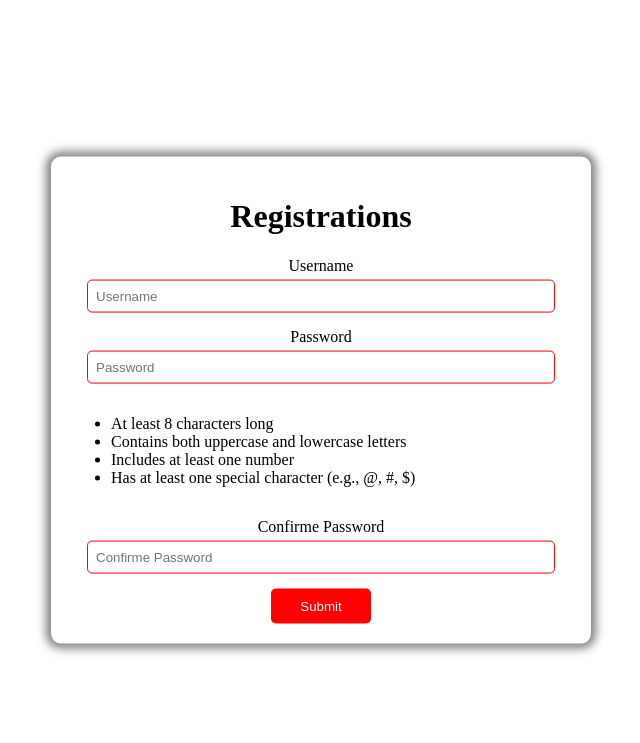
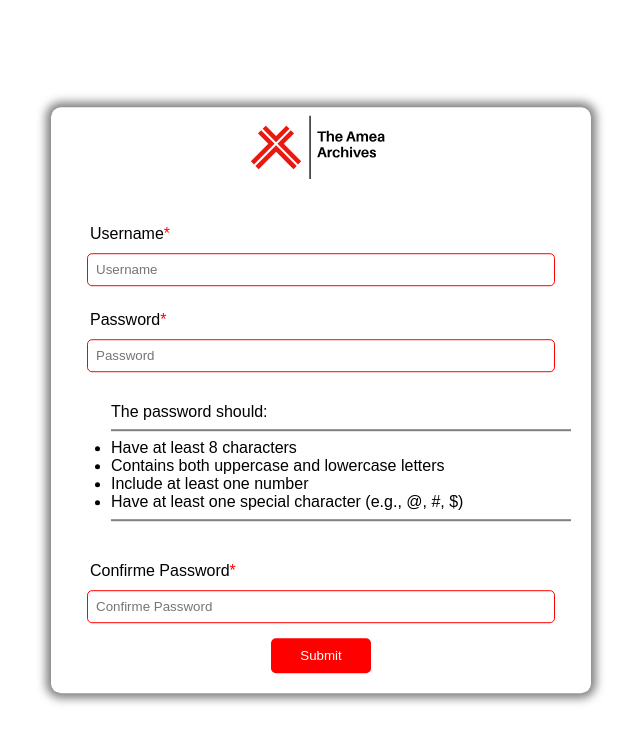
Before and after one commit to TheAmeaArchives/Great_Sage, a Django app: page /signup/ in a window 1280 px wide. Shown: the top 743 px of the page, without its empty margins (319-959 px from the left). Run offline with Django 5.2, Linux system fonts and the light colour scheme.

Commit message:
styling on register page

```diff
--- a/GreatSage/users/static/users/css/signup.css
+++ b/GreatSage/users/static/users/css/signup.css
@@ -1,4 +1,5 @@
 .container {
+    font-family: Arial, Helvetica, sans-serif;
     position: fixed;
     top: 50%;
     left: 50%;
@@ -11,6 +12,34 @@
     text-align: center;
     border-radius: 10px;
     box-shadow: 0px 0px 10px 5px rgba(0,0,0,0.5);
+}
+hr{
+    border-color: gray;
+    border-style: solid;
+}
+.image{
+    width: 130px;
+    margin-top: 20px ;
+    flex-grow: 1;
+    background-color: white;
+    border-radius:50%;
+
+}
+
+.label{
+    margin-top: 10px;
+    text-align: start;
+    margin-left: 19px;
+    margin-bottom: 5px;
+}
+
+.img{
+    width:150px;
+    position: relative;
+    top: 50%;
+    left: 54%;
+    transform: translate(-50%, -50%);
+
 }
 
 form {
--- a/GreatSage/users/templates/signup.html
+++ b/GreatSage/users/templates/signup.html
@@ -10,27 +10,39 @@
     </head>
     <body>
       <div class="container">
-        <h1>Registrations</h1>
+        <div class="image">
+          <img class="img" src="{% static 'personality_analysis/images/logo (1).svg'%}" alt="logo">
+        </div>
         <form method="POST">
             {% csrf_token %}
             <div class="user">
-            <label for="username">Username</label>
+              <div class="label">
+                <label for="username">Username<span style="color: red;">*</span></label>
+              </div>
             <input type="text" name="username" id="username" placeholder="Username" required>
             </div>
             <div class="pass">
-            <label for="password1">Password</label>
+              <div class="label">
+                <label for="password1">Password<span style="color: red;">*</span></label>
+              </div>
             <input type="password" name="password1" id="password1" placeholder="Password"  required>
             </div>
            <div class="advice">
+
              <ul>
-                <li>At least 8 characters long</li>
+              The password should:
+              <hr>
+                <li>Have at least 8 characters</li>
                 <li>Contains both uppercase and lowercase letters</li>
-                <li>Includes at least one number</li>
-                <li>Has at least one special character (e.g., @, #, $)</li>
+                <li>Include at least one number</li>
+                <li>Have at least one special character (e.g., @, #, $)</li>
+                <hr>
             </ul>
            </div>
            <div class="confirm-pass">
-            <label for="password2">Confirme Password</label>
+            <div class="label">
+              <label for="password2">Confirme Password<span style="color: red;">*</span></label>
+            </div>
             <input type="password" name="password2" id="password2" placeholder="Confirme Password" required>
            </div>
            <div class="submit">
```
Also changed, not shown: GreatSage/users/static/users/css/logins.css (+9 -3 lines).
